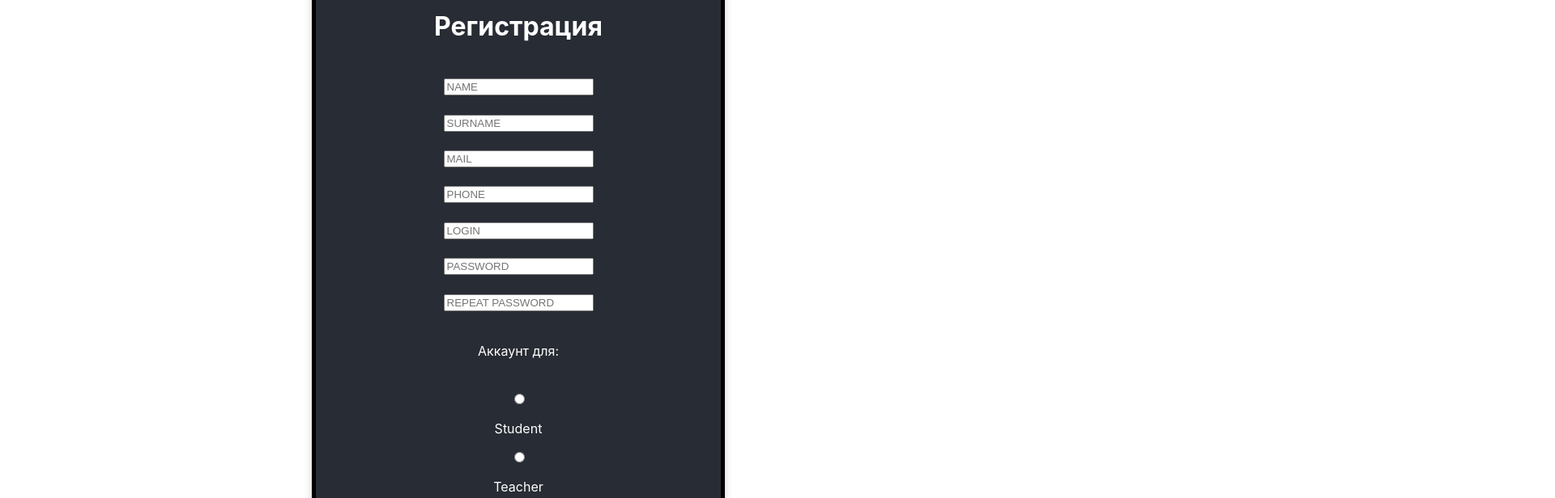
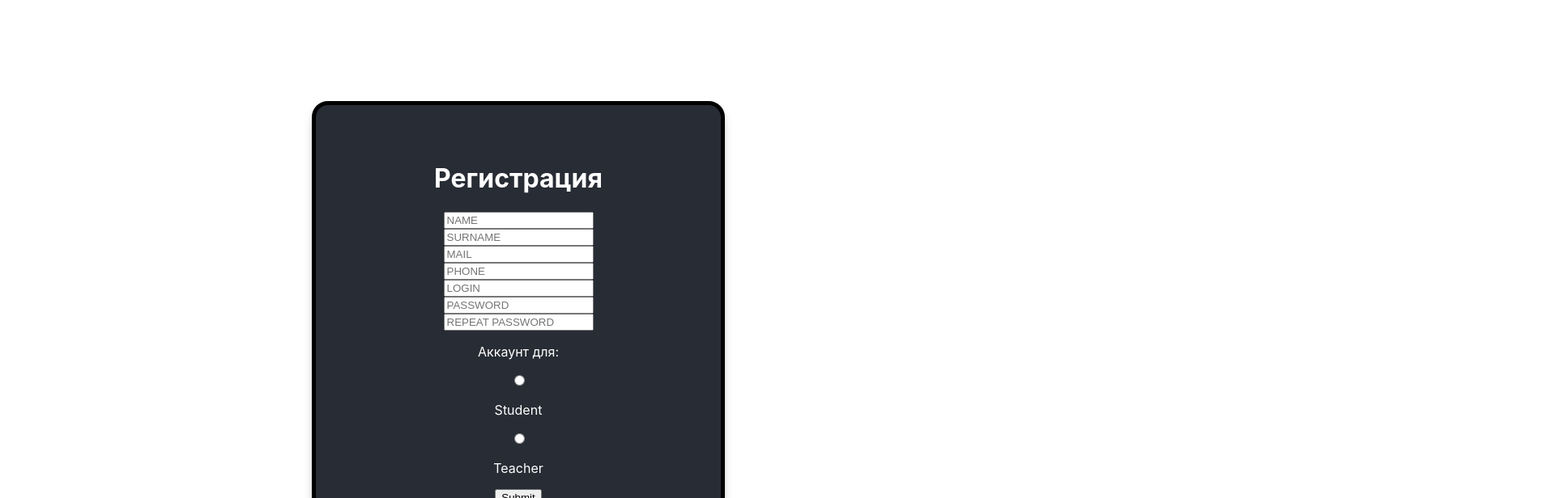
Before and after one commit to artoman42/regform, a React (Create React App) app: page / in a window 1280 px wide. Shown: the part 20-636 px from the top of the page at 81% size, 1920 px wide, since content can reach past the window. Built offline with nearby package versions, Linux system fonts and the light colour scheme.

Commit message:
Password check
Not working

```diff
--- a/src/Component/RegistrationFormComponent.jsx
+++ b/src/Component/RegistrationFormComponent.jsx
@@ -27,7 +27,7 @@ export const RegistrationFormComponent = (props) => {
                 placeholder={"PASSWORD"} type={"text"}/>
             <input value = {props.repeatPassword}
                 onChange={(e) => props.actionHandler({type: "UPDATE_REPEATPASSWORD", value: e.target.value})}
-                placeholder={"REPEAT PASSWORD"} type={"text"}/>
+                placeholder={"REPEAT PASSWORD"} type={"text"} className={s.isRight = (props.password == props.repeatPassword) ? "Right" : "NotRight"}/>
             <p>Аккаунт для:</p>
            <div className ={s.radioButton}>
            <input value = {props.isStudent}
@@ -40,7 +40,6 @@ export const RegistrationFormComponent = (props) => {
             <p>Teacher</p>
             </div>
 
-
              <input onClick={() => props.actionHandler({type: "PUSH_NEW_REGISTRATIONFORM"})} type={"submit"}/>
 
         </div>
--- a/src/Containers/RegistrationFormCreator.jsx
+++ b/src/Containers/RegistrationFormCreator.jsx
@@ -1,5 +1,7 @@
 import React from 'react'
 import { RegistrationFormComponent } from '../Component/RegistrationFormComponent';
+
+import s from '../Stylesheets/registrationForm.module.css'
 
 export class RegistrationFormCreator extends React.Component {
     constructor(props){
@@ -39,23 +41,11 @@ export class RegistrationFormCreator extends React.Component {
                 break;
             case "UPDATE_REPEATPASSWORD":
                 this.setState({repeatPassword:action.value})
+
                 break;
             case "PUSH_NEW_REGISTRATIONFORM":
                 alert("ALARM ALARM VASHI DANIE SPIZDILI");
-                this.props.addNewTodo(this.state)
-                this.setState({
-                  name:"",
-                  surname:"",
-                  mail:"",
-                  phone:"",
-                  login:"",
-                  password:"",
-                  repeatPassword:"",
-                  isStudent:"",
-                  isTeacher:"",
 
-
-                })
                 break;
             default: throw new Error(`BAD ACTION TYPE:${action.type}`)
             }
--- a/src/Stylesheets/registrationForm.module.css
+++ b/src/Stylesheets/registrationForm.module.css
@@ -2,7 +2,7 @@
     padding: 50px;
     position: absolute;
     width: 400px;
-    height: 800px;
+    height: 400px;
     display: flex;
     flex-direction: column;
     justify-content: space-around;
@@ -19,14 +19,44 @@
     box-shadow: 0px 7px 15px -8px rgba(0,0,0,0.75);;
 }
 .wrapper h1{
+
     text-align: left;
     left:20%;
     padding: 0px;
 }
 .radioButton {
-    width: 200%;
-    height: 30%;
-    left:20%;
-    right: 20%;
+    width: 4000px;
+    margin: 0px;
     padding: 0px;
+    height: 900px;
+    justify-content: space-between;
 }
+
+input[isRight="Right"]{
+    border: 1px solid #cccccc;
+   border-radius: 3px;
+   -webkit-border-radius: 3px;
+   -moz-border-radius: 3px;
+   -khtml-border-radius: 3px;
+   background: #ffffff;
+   outline: none;
+   height: 24px;
+   width: 120px;
+   color: #cccccc;
+   font-size: 11px;
+   font-family: Tahoma;
+}
+input[isRight="NotRight"]{
+    border: 1px solid #f70101;
+   border-radius: 3px;
+   -webkit-border-radius: 3px;
+   -moz-border-radius: 3px;
+   -khtml-border-radius: 3px;
+   background: #ffffff;
+   outline: none;
+   height: 24px;
+   width: 120px;
+   color: #cccccc;
+   font-size: 11px;
+   font-family: Tahoma;
+}
```
